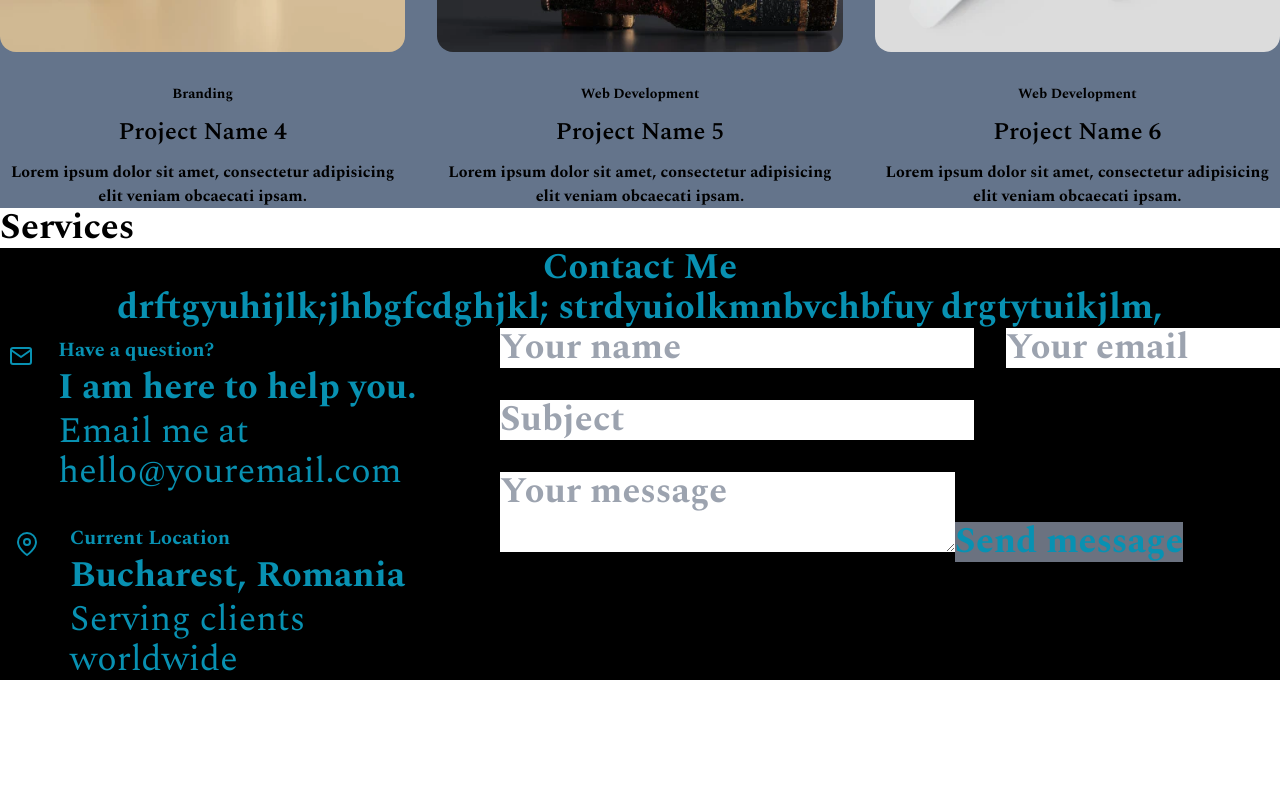
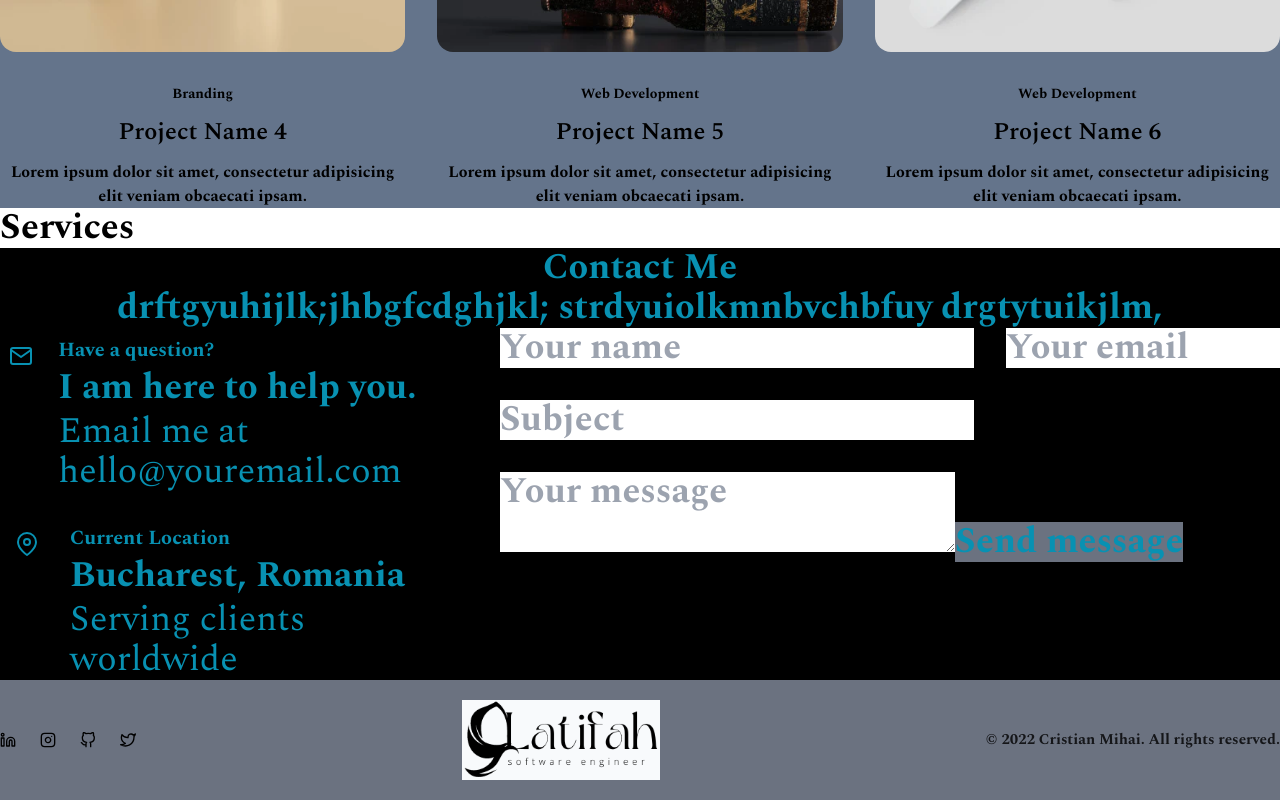
Before and after one commit to latifah2022/portfolio, a React (Create React App) app: page / in a window 1280 px wide. Shown: the part 2670-3470 px from the top of the page. Before the commit the page ends 3357 px from the top, so only its background shows below. Built offline with nearby package versions, Linux system fonts and the light colour scheme; a web font is replaced by a local one.

Commit message:
finishing footer js

```diff
--- a/src/App.js
+++ b/src/App.js
@@ -7,6 +7,7 @@ import Skills from "./componets/Skills";
 import Portfolio from "./componets/Portfolio";
 import Services from "./componets/Services";
 import Contact from "./componets/Contact";
+import Footer from "./componets/Footer";
 
 function App() {
   return (
@@ -18,6 +19,7 @@ function App() {
       <Portfolio />
       <Services />
       <Contact />
+      <Footer />
     </div>
   );
 }
--- a/src/componets/Footer.js
+++ b/src/componets/Footer.js
@@ -1,9 +1,31 @@
 import React from 'react';
+import {social } from "../data"
+import Logo from "../images/Logo/logo.png";
 
 const Footer = () => {
-  return (
-    <div>Footer</div>
-  )
+    return (
+        <footer className='bg-gray-500 py-5'>
+            <div className='container mx-auto'>
+                <div className='flex flex-col lg:flex-row space-y-6 lg:space-y-0 items-center justify-between'>
+                    <div className='flex space-x-6 items-center justify-center'>
+                        {social.map((item, index) => {const { href, icon } = item;
+                            return (
+                                <a className='text-accent text-base' href={href} key={index}>
+                                    {icon}
+                                </a>
+                            );
+                        })}
+                    </div>
+                    <div>
+                        <img className='flex bg-slate-50 w-50 h-20' src={Logo} alt='' />
+                    </div>
+                    <p className='text-paragraph opacity-80 text-[15px]'>
+                         &copy; 2022 Cristian Mihai. All rights reserved.
+                    </p>
+                </div>
+            </div>
+        </footer>
+    )
 }
 
 export default Footer;
```
